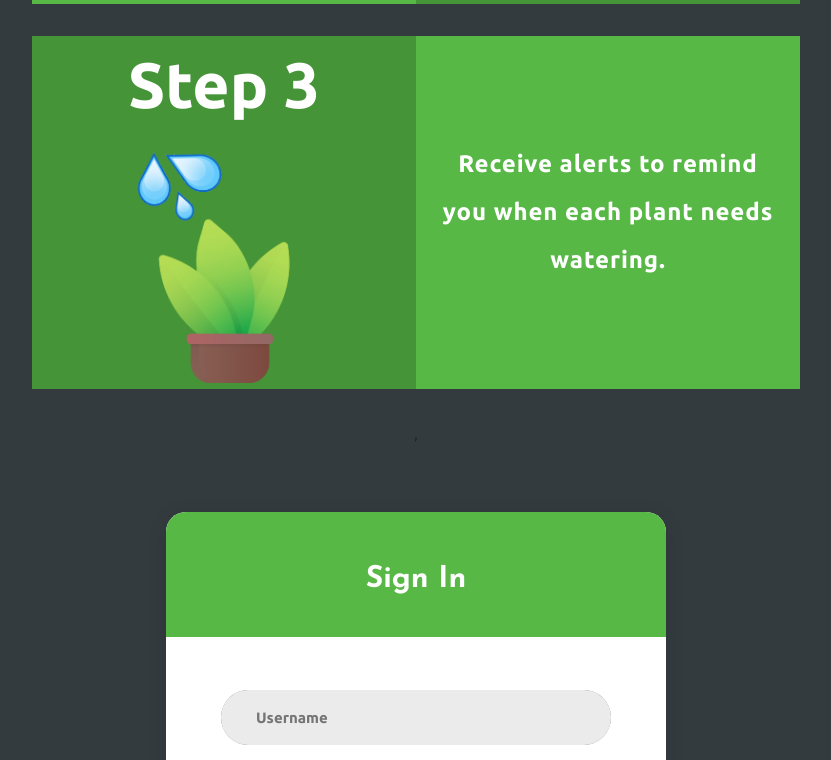
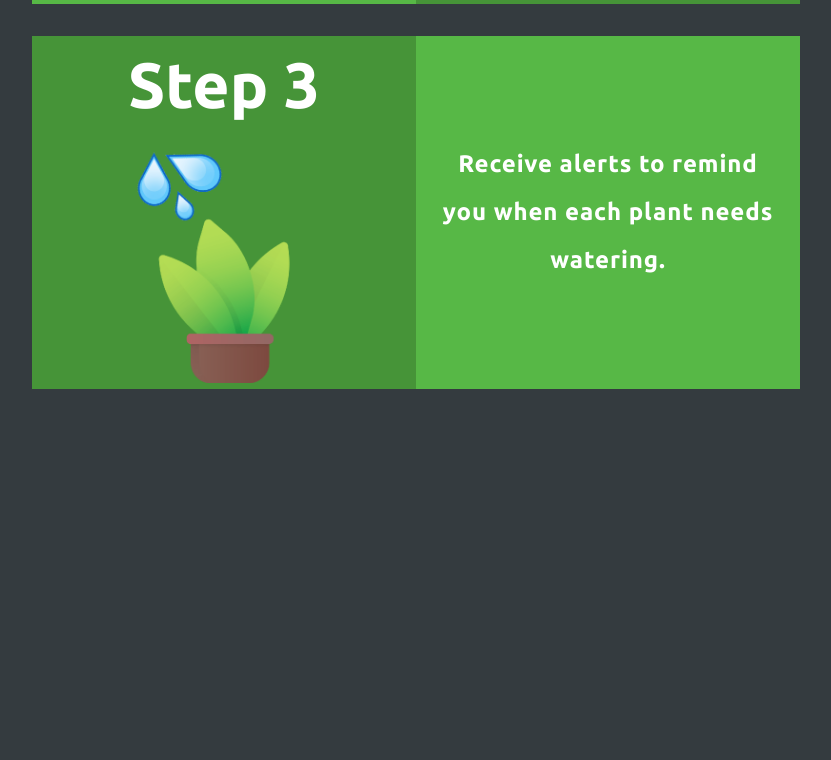
Before and after one commit to Build-Week-Water-My-Plants-tt-webft-20/Water-My-Plants---Front-End, a React (Create React App) app in the folder front-end/: page / in a window 1280 px wide. Before the commit this address led to /login. Shown: the part 1243-2003 px from the top of the page, without its empty margins (224-1055 px from the left). After the commit the page ends 1664 px from the top, so only its background shows below. Built offline with nearby package versions, Linux system fonts and the light colour scheme.

Commit message:
fixed routing

```diff
--- a/front-end/src/App.js
+++ b/front-end/src/App.js
@@ -5,30 +5,27 @@ import Login from "./components/Login"
 import Signup from "./components/Signup"
 
 import { Route } from "react-router-dom";
-import PrivateRoute from './components/PrivateRoute'
-import PlantList from './components/PlantList'
-import AddPlant from './components/AddPlant'
+// import PrivateRoute from './components/PrivateRoute'
+import Dashboard from './components/Dashboard'
+import PlantForm from './components/PlantForm'
 
 function App() {
+
+  // Setting test token to display private routes
+  // localStorage.setItem("token", "2264574286");
+
   return (
     <div className="App">
       <NavigationBar />
 
-      <PrivateRoute exact path="plant-list" component={PlantList} />
-      <PrivateRoute exact path="add-plant" component={AddPlant} />
+      {/* <PrivateRoute exact path="plant-list" component={Dashboard} />
+      <PrivateRoute exact path="add-plant" component={PlantForm} /> */}
 
-      <Route path="/">
-
-        <Landing />
-      </Route>
-      ,
-      <Route path="/login">
-        <Login />
-      </Route>
-      ,
-      <Route path="/signup">
-        <Signup />
-      </Route>
+      <Route path="/dashboard" component={Dashboard}/>
+      <Route path="/plant-form" component={PlantForm}/>
+      <Route path="/login" component={Login} />
+      <Route path="/signup" component={Signup}/>
+      <Route exact path="/" component={Landing}/>
     </div>
   );
 }
```
Also changed, not shown: front-end/src/components/PlantForm.js (renamed from front-end/src/components/AddPlant.js), 1 other file (tests, documents, lock files or other folders).
